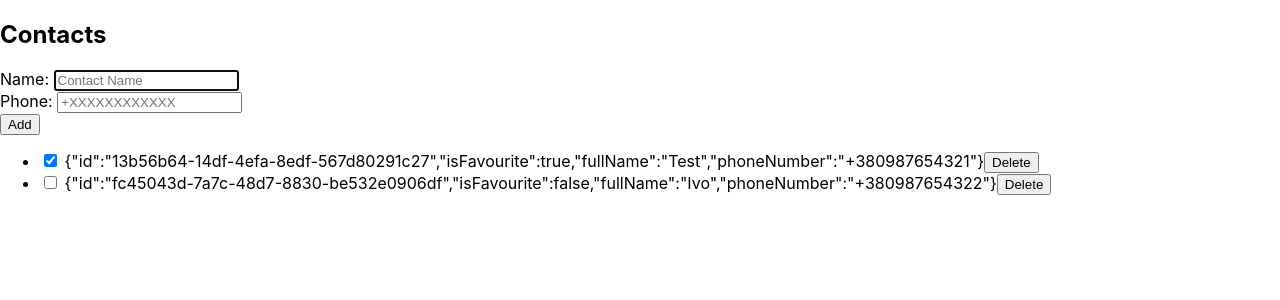
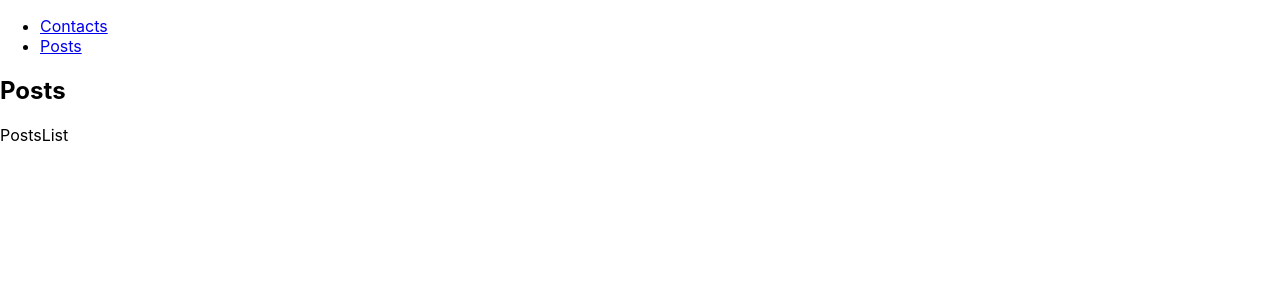
Before and after one commit to Vantuzs/pe2023-1-contacts-app, a React (Create React App) app: page /posts in a window 1280 px wide. Shown: the top 300 px of the page. Built offline with nearby package versions, Linux system fonts and the light colour scheme.

Commit message:
Add posts base

```diff
--- a/package.json
+++ b/package.json
@@ -12,6 +12,7 @@
     "react": "^18.2.0",
     "react-dom": "^18.2.0",
     "react-redux": "^8.1.3",
+    "react-router-dom": "^5.3.4",
     "react-scripts": "5.0.1",
     "uuid": "^9.0.1",
     "web-vitals": "^2.1.4",
--- a/src/App.js
+++ b/src/App.js
@@ -1,15 +1,30 @@
-// App
-//   ContactsPage
-//     ContactForm
-//     ContactsList
-//       ContactsListItem
-//       ...
-//       ContactsListItem
-
+import { Link, BrowserRouter as Router, Switch, Route } from 'react-router-dom';
 import ContactsPage from './pages/ContactsPage';
+import PostsPage from './pages/PostsPage';
 
 function App () {
-  return <ContactsPage />;
+  return (
+    <Router>
+      <nav>
+        <ul>
+          <li>
+            <Link to='/contacts'>Contacts</Link>
+          </li>
+          <li>
+            <Link to='/posts'>Posts</Link>
+          </li>
+        </ul>
+      </nav>
+      <Switch>
+        <Route path='/contacts'>
+          <ContactsPage />
+        </Route>
+        <Route path='/posts'>
+          <PostsPage />
+        </Route>
+      </Switch>
+    </Router>
+  );
 }
 
 export default App;
--- /dev/null
+++ b/src/components/PostsList/index.jsx
@@ -0,0 +1,5 @@
+function PostsList () {
+  return <div>PostsList</div>;
+}
+
+export default PostsList;
--- /dev/null
+++ b/src/pages/PostsPage/index.jsx
@@ -0,0 +1,12 @@
+import PostsList from '../../components/PostsList';
+
+function PostsPage () {
+  return (
+    <main>
+      <h2>Posts</h2>
+      <PostsList />
+    </main>
+  );
+}
+
+export default PostsPage;
```
Also changed, not shown: 1 other file (tests, documents, lock files or other folders).
